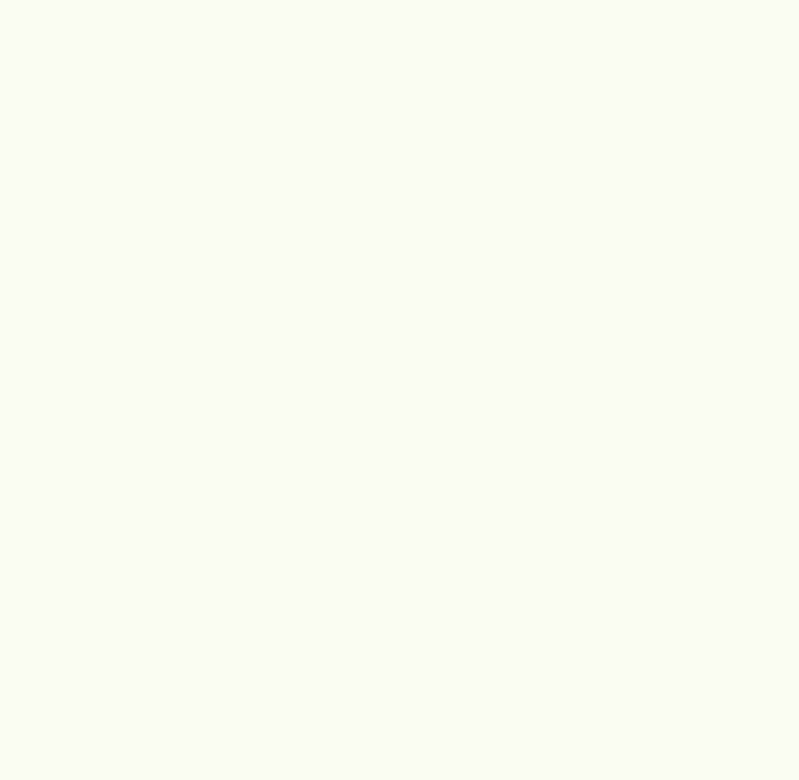
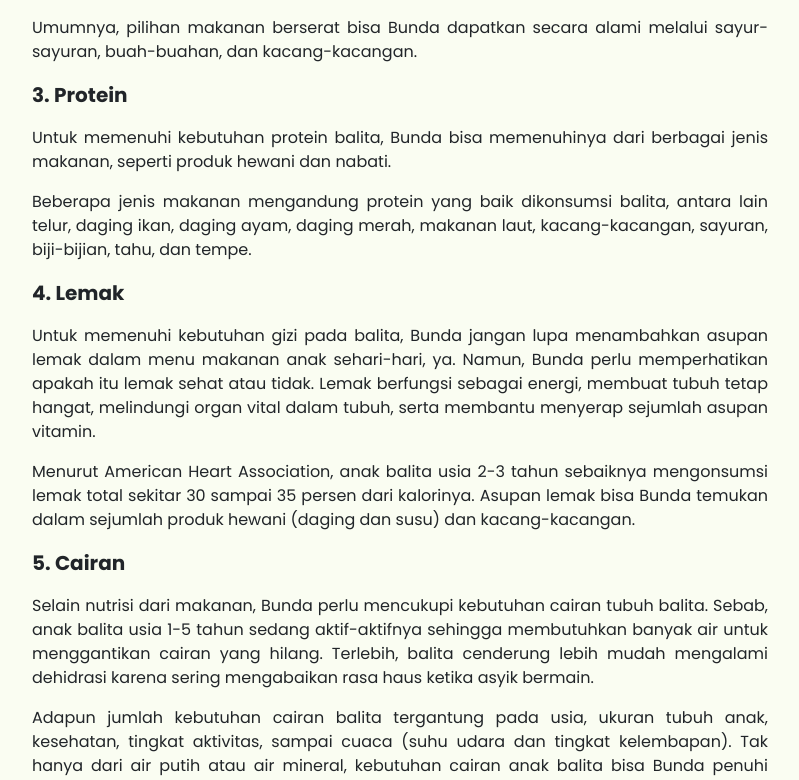
Before and after one commit to LukmanHafidzzz/nutritrack, a React (Vite) app: page /informasi in a window 1280 px wide. Before the commit this address had no page. Shown: the part 930-1710 px from the top of the page, without its empty margins (240-1039 px from the left). Before the commit the page ends 800 px from the top, so only its background shows below. Built offline with nearby package versions, Linux system fonts and the light colour scheme.

Commit message:
Update informasi

```diff
--- a/src/App.jsx
+++ b/src/App.jsx
@@ -10,6 +10,7 @@ import AOS from 'aos';
 import CekStatus from './pages/CekStatus';
 import Marketplace from './pages/Marketplace';
 import DaftarKontak from './pages/DaftarKontak';
+import Informasi from './pages/Informasi';
 
 function App() {
   useEffect(() => {
@@ -23,6 +24,7 @@ function App() {
       <Route path='/cek-nutrisi' element={<CekStatus />} />
       <Route path='/marketplace' element={<Marketplace />} />
       <Route path='/daftar-kontak' element={<DaftarKontak />} />
+      <Route path='/informasi' element={<Informasi />} />
     </Routes>
     </>
   )
--- a/src/components/MainNavbar.jsx
+++ b/src/components/MainNavbar.jsx
@@ -32,6 +32,7 @@ export default function MainNavbar() {
                             <Link to={'/cek-nutrisi'} className={`me-3 text-decoration-none ${activePage === '/cek-nutrisi' ? 'text-active' : 'text-white'}`}>Cek Status Nutrisi</Link>
                             <Link to={'/marketplace'} className={`me-3 text-decoration-none ${activePage === '/marketplace' ? 'text-active' : 'text-white'}`}>Marketplace</Link>
                             <Link to={'/daftar-kontak'} className={`me-3 text-decoration-none ${activePage === '/daftar-kontak' ? 'text-active' : 'text-white'}`}>Daftar Kontak</Link>
+                            <Link to={'/informasi'} className={`me-3 text-decoration-none ${activePage === '/informasi' ? 'text-active' : 'text-white'}`}>Informasi</Link>
                         </Nav>
                     </Navbar.Collapse>
                 </Container>
--- /dev/null
+++ b/src/pages/Informasi.jsx
@@ -0,0 +1,95 @@
+import React from 'react'
+
+// Library
+import { Button, Card, CardGroup, Col, Container, Image, Row } from 'react-bootstrap'
+import { Link } from 'react-router-dom'
+import MainNavbar from '../components/MainNavbar'
+import MainFooter from '../components/MainFooter';
+
+// Css
+import '../assets/App.css'
+import '../assets/Landingpage.css'
+
+export default function Informasi() {
+    return (
+        <>
+            <header>
+                <MainNavbar />
+            </header>
+            <section className="pt-6 mb-5">
+                <Container>
+                    <div className='text-center fw-bold fs-3' data-aos="fade-up" data-aos-duration="1000">Informasi Nutrisi</div>
+                    <p className='text-center mb-5' data-aos="fade-up" data-aos-duration="1000">
+                        Berisi informasi yang dibutuhkan untuk memenuhi nutrisi pada balita.
+                    </p>
+                    <Row>
+                        <Col></Col>
+                        <Col xs={10} xl={8} className='text-justify'>
+                            <p data-aos="fade-up" data-aos-duration="1000">
+                                Memasuki usia balita, si Kecil sudah bisa menyantap menu makanan keluarga di rumah, Bun. Ia tidak perlu lagi tekstur makanan yang dihaluskan.
+                            </p>
+                            <p data-aos="fade-up" data-aos-duration="1000">
+                                Ini sebenarnya sangat memudahkan Bunda dalam menyajikan menu makanan karena cukup melakukan satu kali proses memasak.
+                            </p>
+                            <p data-aos="fade-up" data-aos-duration="1000">
+                                Terlebih, pilihan makanan anak usia 1 tahun ke atas pun semakin bervariasi dan bisa mengikuti menu orang dewasa. Namun, Bunda tetap perlu berhati-hati dalam memilih agar tubuhnya mendapatkan nutrisi dan gizi seimbang demi tumbuh kembangnya.
+                            </p>
+                            <p data-aos="fade-up" data-aos-duration="1000">
+                                Untuk rekomendasi menu makanan untuk balita, Bunda perlu memastikan agar makanan yang dikonsumsi si Kecil mengandung nutrisi sebagai berikut.
+                            </p>
+                            <p data-aos="fade-up" data-aos-duration="1000">
+                                <p className='fw-bold fs-5'>1. Karbohidrat</p>
+                                <p>
+                                    Menu makanan si Kecil harus mengandung karbohidrat yang berfungsi sebagai energi, nutrisi, dan serat yang baik untuk balita.Ada dua jenis karbohidrat yang terkandung di dalam makanan, Bun, yakni karbohidrat kompleks dan sederhana. Karbohidrat kompleks adalah jenis karbohidrat yang cenderung lebih sulit dicerna dan membuat si Kecil lebih lama kenyang.
+                                </p>
+                                <p>
+                                    Beberapa contoh makanan berkarbohidrat kompleks, yaitu roti, pasta, kentang, ubi, jagung, dan singkong. Sementara itu, karbohidrat sederhana atau yang biasa kita kenal dengan gula, bisa ditemukan pada gula putih, susu, buah-buahan, hingga permen.
+                                </p>
+                            </p>
+                            <p data-aos="fade-up" data-aos-duration="1000">
+                                <p className='fw-bold fs-5'>2. Serat</p>
+                                <p>
+                                    Serat adalah salah satu asupan nutrisi yang dibutuhkan tubuh anak sehari-hari. Tak seperti nutrisi lain, serat merupakan jenis karbohidrat yang tidak dapat dicerna oleh tubuh, Bun. Mengonsumsi makanan kaya serat dapat membantu proses pencernaan dan melancarkan pengeluaran tinja si Kecil. Selain itu, masalah sembelit atau konstipasi pada anak juga dapat dihindari.
+                                </p>
+                                <p>
+                                    Umumnya, pilihan makanan berserat bisa Bunda dapatkan secara alami melalui sayur-sayuran, buah-buahan, dan kacang-kacangan.
+                                </p>
+                            </p>
+                            <p data-aos="fade-up" data-aos-duration="1000">
+                                <p className='fw-bold fs-5'>3. Protein</p>
+                                <p>
+                                    Untuk memenuhi kebutuhan protein balita, Bunda bisa memenuhinya dari berbagai jenis makanan, seperti produk hewani dan nabati.
+                                </p>
+                                <p>
+                                    Beberapa jenis makanan mengandung protein yang baik dikonsumsi balita, antara lain telur, daging ikan, daging ayam, daging merah, makanan laut, kacang-kacangan, sayuran, biji-bijian, tahu, dan tempe.
+                                </p>
+                            </p>
+                            <p data-aos="fade-up" data-aos-duration="1000">
+                                <p className='fw-bold fs-5'>4. Lemak</p>
+                                <p>
+                                    Untuk memenuhi kebutuhan gizi pada balita, Bunda jangan lupa menambahkan asupan lemak dalam menu makanan anak sehari-hari, ya. Namun, Bunda perlu memperhatikan apakah itu lemak sehat atau tidak. Lemak berfungsi sebagai energi, membuat tubuh tetap hangat, melindungi organ vital dalam tubuh, serta membantu menyerap sejumlah asupan vitamin.
+                                </p>
+                                <p>
+                                    Menurut American Heart Association, anak balita usia 2-3 tahun sebaiknya mengonsumsi lemak total sekitar 30 sampai 35 persen dari kalorinya. Asupan lemak bisa Bunda temukan dalam sejumlah produk hewani (daging dan susu) dan kacang-kacangan.
+                                </p>
+                            </p>
+                            <p data-aos="fade-up" data-aos-duration="1000">
+                                <p className='fw-bold fs-5'>5. Cairan</p>
+                                <p>
+                                    Selain nutrisi dari makanan, Bunda perlu mencukupi kebutuhan cairan tubuh balita. Sebab, anak balita usia 1-5 tahun sedang aktif-aktifnya sehingga membutuhkan banyak air untuk menggantikan cairan yang hilang. Terlebih, balita cenderung lebih mudah mengalami dehidrasi karena sering mengabaikan rasa haus ketika asyik bermain.
+                                </p>
+                                <p>
+                                Adapun jumlah kebutuhan cairan balita tergantung pada usia, ukuran tubuh anak, kesehatan, tingkat aktivitas, sampai cuaca (suhu udara dan tingkat kelembapan). Tak hanya dari air putih atau air mineral, kebutuhan cairan anak balita bisa Bunda penuhi melalui pemberian susu formula. Susu merupakan sumber kalsium dan vitamin D yang utama bagi balita. Keduanya berfungsi untuk mendukung pertumbuhan tulang dan gigi.
+                                </p>
+                            </p>
+                        </Col>
+                        <Col></Col>
+                    </Row>
+                </Container>
+            </section>
+            <footer data-aos="fade-up" data-aos-duration="1000" data-aos-anchor-placement="top-bottom">
+                <MainFooter />
+            </footer>
+        </>
+    )
+}
--- a/src/pages/Landingpage.jsx
+++ b/src/pages/Landingpage.jsx
@@ -4,10 +4,10 @@ import React, { useState, useEffect } from 'react'
 import { Button, Card, CardGroup, Col, Container, Image, Row } from 'react-bootstrap'
 import { Link } from 'react-router-dom'
 import MainNavbar from '../components/MainNavbar'
+import MainFooter from '../components/MainFooter';
 import { BsFillTelephoneFill } from "react-icons/bs";
 import { FaCheck } from "react-icons/fa";
 import { FaShoppingCart } from "react-icons/fa";
-import MainFooter from '../components/MainFooter';
 
 import 'aos/dist/aos.css';
 import AOS from 'aos';
```
